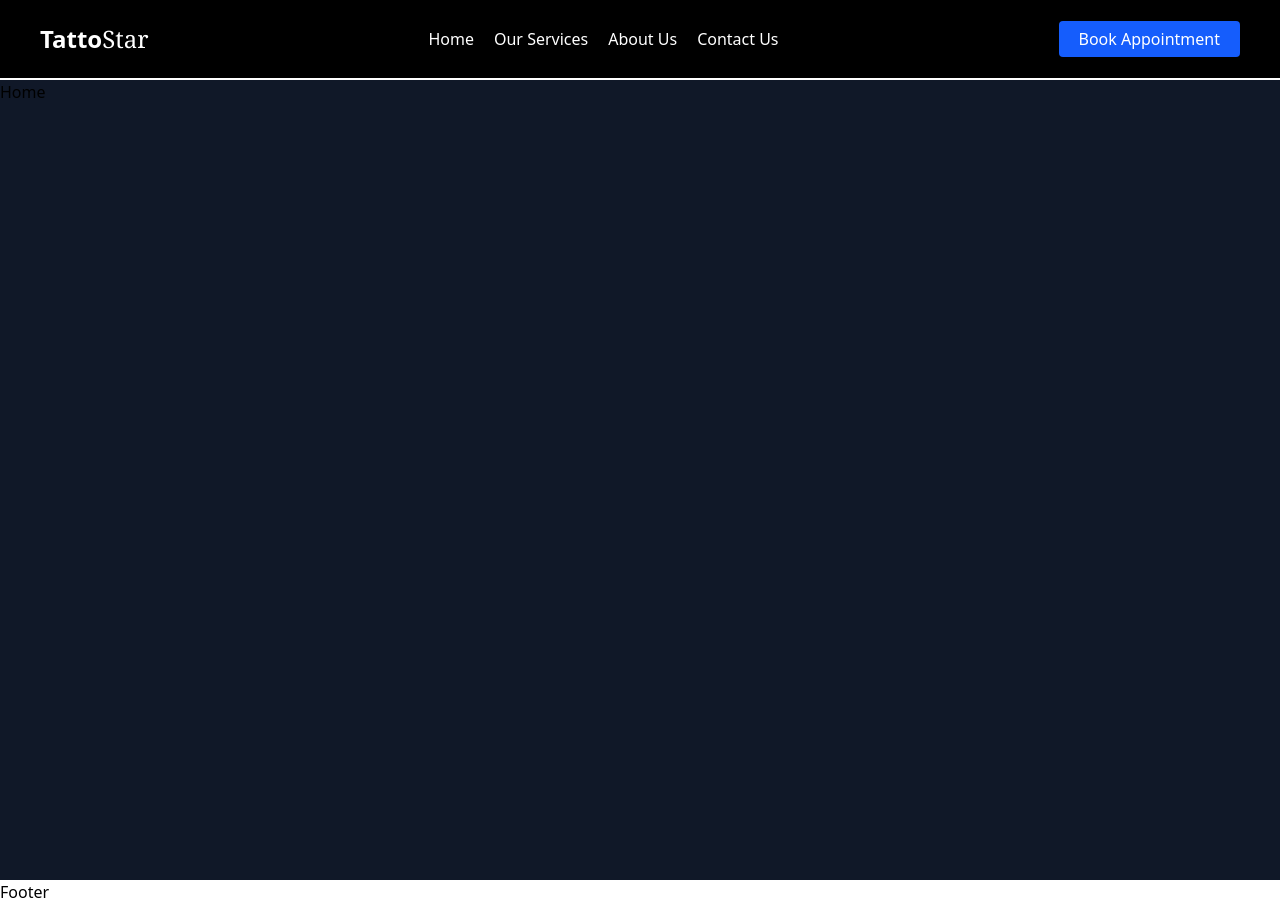
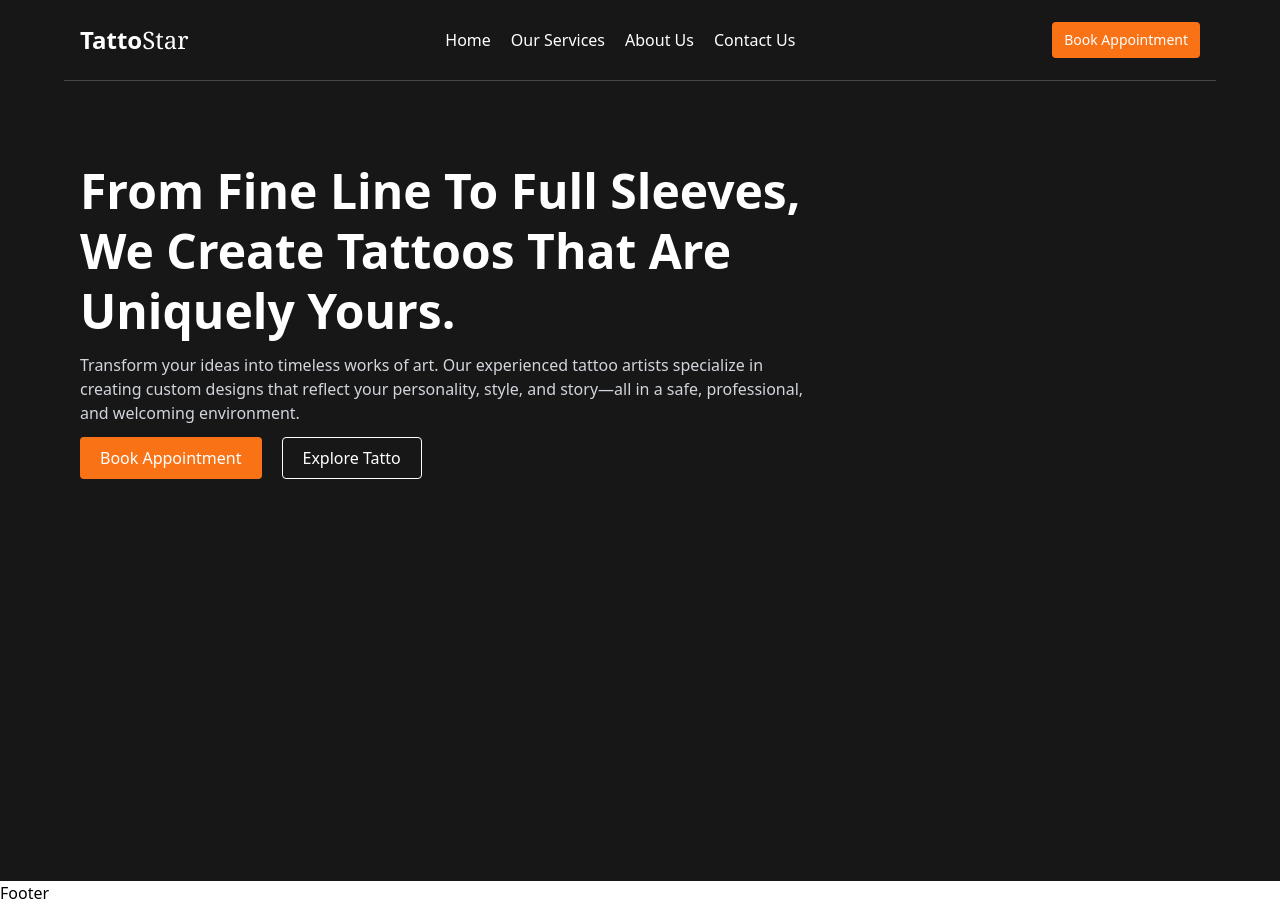
Before and after one commit to chithraksha16/tattostar, a Next.js app: page / in a window 1280 px wide. Built offline with nearby package versions, Linux system fonts and the light colour scheme.

Commit message:
added hero text and updated button

```diff
--- a/app/page.tsx
+++ b/app/page.tsx
@@ -1,5 +1,13 @@
+import Button from "@/components/ui/Button";
+
 export default function Home() {
   return (
-    <div className="bg-gray-900 min-h-screen">Home</div>
+    <div className="bg-[#171717] min-h-screen py-20">
+    <main className="flex flex-col gap-3 px-20 max-w-4xl">
+      <h1 className="text-5xl text-white font-black leading-tight">From Fine Line To Full Sleeves, <br/>We Create Tattoos That Are <br/> Uniquely Yours.</h1>
+      <p className="text-gray-300">Transform your ideas into timeless works of art. Our experienced tattoo artists specialize in creating custom designs that reflect your personality, style, and story—all in a safe, professional, and welcoming environment.</p>
+      <div className="flex gap-5"><Button size="md" className="bg-[#F97316] hover:bg-[#FB923C]">Book Appointment</Button> <Button size="md" className="border">Explore Tatto</Button></div>
+    </main>
+    </div>
   );
 }
--- a/components/Header.tsx
+++ b/components/Header.tsx
@@ -1,21 +1,26 @@
-import Button from "./ui/Button"
+import Button from "./ui/Button";
 
 const Header = () => {
   return (
-    <div className="w-full h-20 flex items-center bg-black text-white shadow-lg border-b-2 border-white ">
-      <nav className="w-full px-10 flex justify-between items-center">
-      <h3 className="text-2xl text-white font-black">Tatto<span className="font-serif font-medium">Star</span></h3>
-      <ul className="list-none flex gap-5 text-white text-base font-medium">
-        <li>Home</li>
-        <li>Our Services</li>
-        <li>About Us</li>
-        <li>Contact Us</li>
-      </ul>
+    <header className="w-full bg-[#171717] text-white shadow-lg">
+      <nav className="h-20 sm:px-20 px-5 flex items-center justify-between">
+        <h3 className="text-2xl font-black">
+          Tatto<span className="font-serif font-medium">Star</span>
+        </h3>
 
-      <Button>Book Appointment</Button>
+        <ul className="flex gap-5 text-base font-medium">
+          <li>Home</li>
+          <li>Our Services</li>
+          <li>About Us</li>
+          <li>Contact Us</li>
+        </ul>
+
+        <Button size="sm" className="bg-[#F97316] hover:bg-[#FB923C]">Book Appointment</Button>
       </nav>
-    </div>
-  )
-}
 
-export default Header
+      <div className="w-[90%] mx-auto border-b border-gray-300/25" />
+    </header>
+  );
+};
+
+export default Header;
--- a/components/ui/Button.tsx
+++ b/components/ui/Button.tsx
@@ -1,13 +1,22 @@
-import React from "react"
-interface ButtonProps{
+import React from "react";
+
+type ButtonProps={
   children:React.ReactNode,
   className?:string
-}
-const Button = ({children,className}:ButtonProps) => {
+  size?:"sm"|"md"|"lg",
+
+} & React.ButtonHTMLAttributes<HTMLButtonElement>;
+
+const Button = ({children,className,size="md",...props}:ButtonProps) => {
+  const sizes = {
+        sm: "px-3 py-2 text-sm",
+        md: "px-5 py-2 text-base",
+        lg: "px-6 py-3 text-lg",
+    };
   return (
-    <div className={`${className} px-5 py-1.5 bg-blue-600 text-white text-base font-medium border-none rounded`}>
+    <button className={`${className} ${sizes[size]}  text-white text-base font-medium  rounded`} {...props}>
       {children}
-    </div>
+    </button>
   )
 }
 
```
